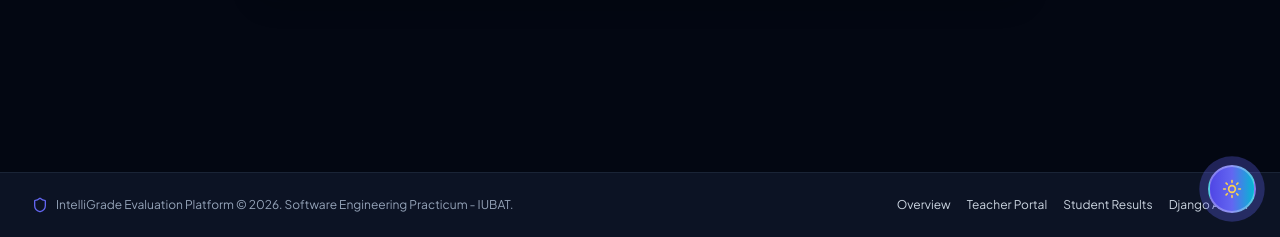
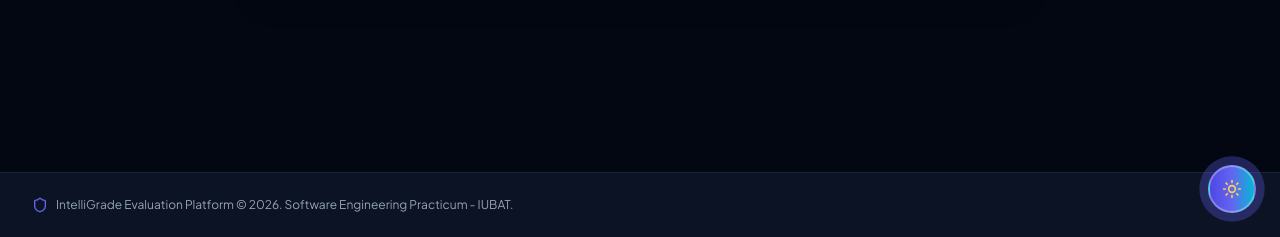
Before and after one commit to hijbullahx/IntelliGrade, a Django app: page /controller/add-faculty/ in a window 1280 px wide. Shown: the part 563-800 px from the top of the page. Run offline with Django 5.2, Linux system fonts and the light colour scheme; some libraries are stand-ins or nearby versions.

```diff
--- a/mainproject/templates/base.html
+++ b/mainproject/templates/base.html
@@ -292,12 +292,6 @@
                 <i data-lucide="shield" class="w-4 h-4 text-brand-500"></i>
                 <span>IntelliGrade Evaluation Platform &copy; 2026. Software Engineering Practicum - IUBAT.</span>
             </div>
-            <div class="flex items-center gap-4 theme-text-secondary">
-                <a href="{% url 'landing_page' %}" class="hover:text-brand-500 transition-colors">Overview</a>
-                <a href="{% url 'teacher_dashboard' %}" class="hover:text-brand-500 transition-colors">Teacher Portal</a>
-                <a href="{% url 'student_dashboard' %}" class="hover:text-brand-500 transition-colors">Student Results</a>
-                <a href="/admin/" class="hover:text-brand-500 transition-colors">Django Admin</a>
-            </div>
         </div>
     </footer>
 
```
